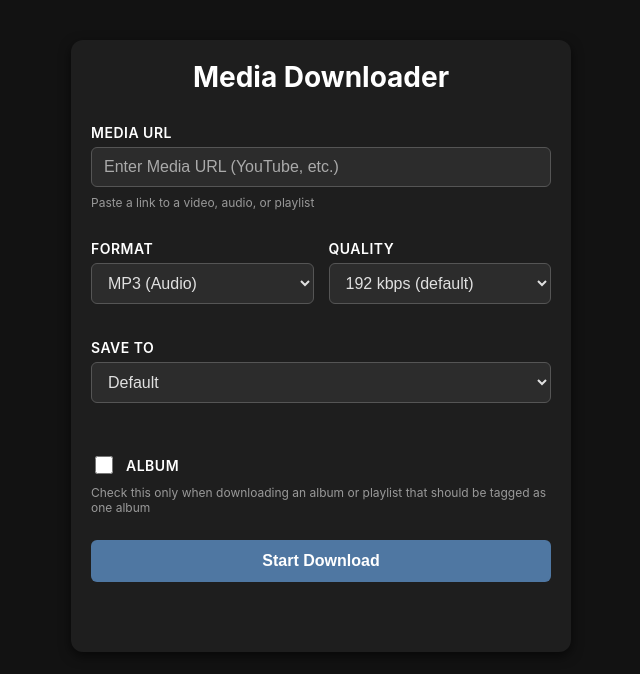
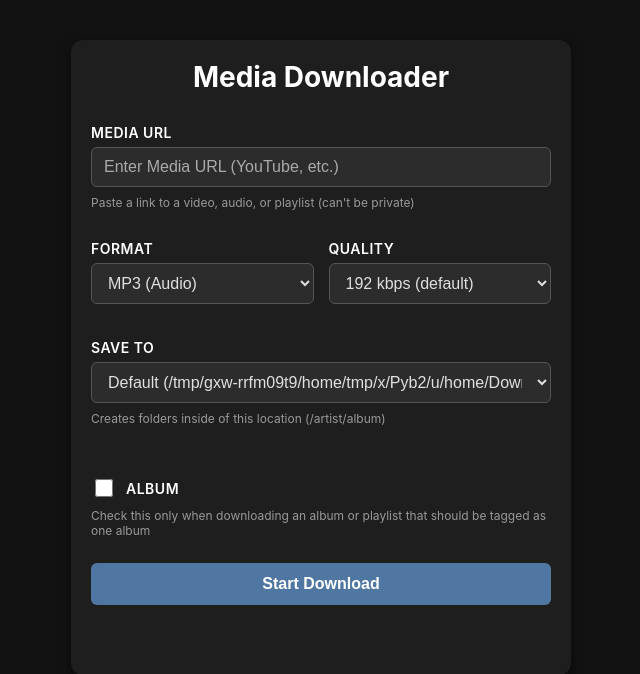
Before and after one commit to iamValen/media-downloader, a Flask app: page / in a window 1280 px wide. Shown: the top 674 px of the page, without its empty margins (319-959 px from the left). Run offline with Flask 3, Linux system fonts and the light colour scheme.

Commit message:
Update README with run instructions, fix validation error in utils, enhance location options in script, and clarify input requirements in HTML

```diff
--- a/downloader/utils.py
+++ b/downloader/utils.py
@@ -114,7 +114,7 @@ def is_valid_file_size(filepath, max_gb=5):
     """Check if file exists and size is within acceptable range."""
     try:
         if not os.path.exists(filepath):
-            return False1
+            return False
 
         size = os.path.getsize(filepath)
         max_bytes = max_gb * 1024 * 1024 * 1024
--- a/static/script.js
+++ b/static/script.js
@@ -49,7 +49,7 @@ async function fetchConfig() {
 function updateLocationOptions() {
     if (Object.keys(locationPaths).length === 0) return;
 
-    const defaultLabel = locationPaths.default ? `Default` : 'Default';
+    const defaultLabel = locationPaths.default ? `Default (${locationPaths.default})` : 'Default';
     const altLabel = locationPaths.alt ? `Alternative (${locationPaths.alt})` : 'Alternative';
 
     elements.location.innerHTML = `
--- a/templates/index.html
+++ b/templates/index.html
@@ -19,7 +19,7 @@
                     required
                     autocomplete="off"
                 >
-                <small class="help-text">Paste a link to a video, audio, or playlist</small>
+                <small class="help-text">Paste a link to a video, audio, or playlist (can't be private)</small>
             </div>
 
             <div class="options">
@@ -42,6 +42,7 @@
                         <option value="default">Host (/mnt/media)</option>
                         <option value="alt">Temporary</option>
                     </select>
+                    <small class="help-text">Creates folders inside of this location (/artist/album)</small>
                 </div>
             </div>
 
```
Also changed, not shown: README.md.
